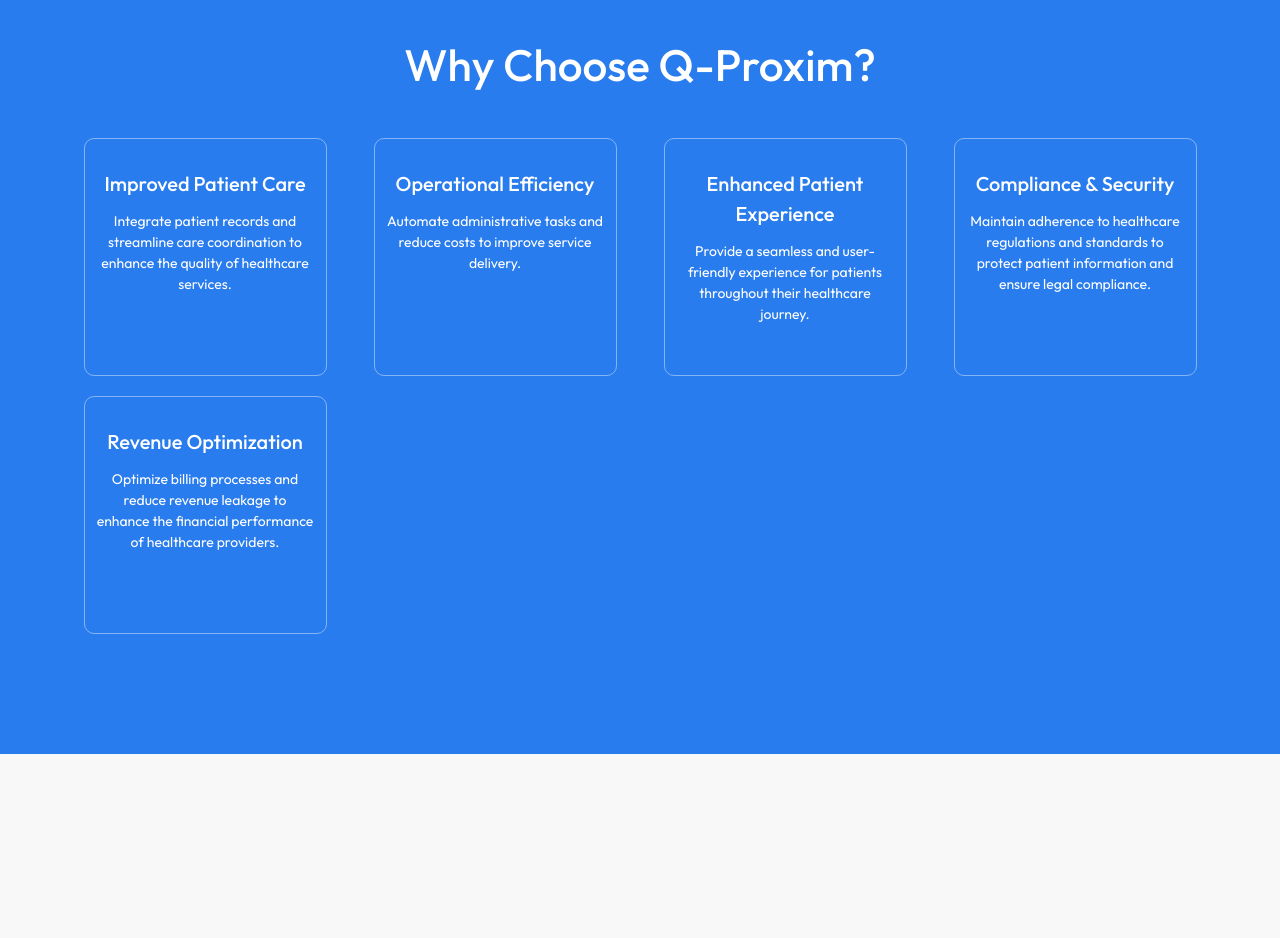
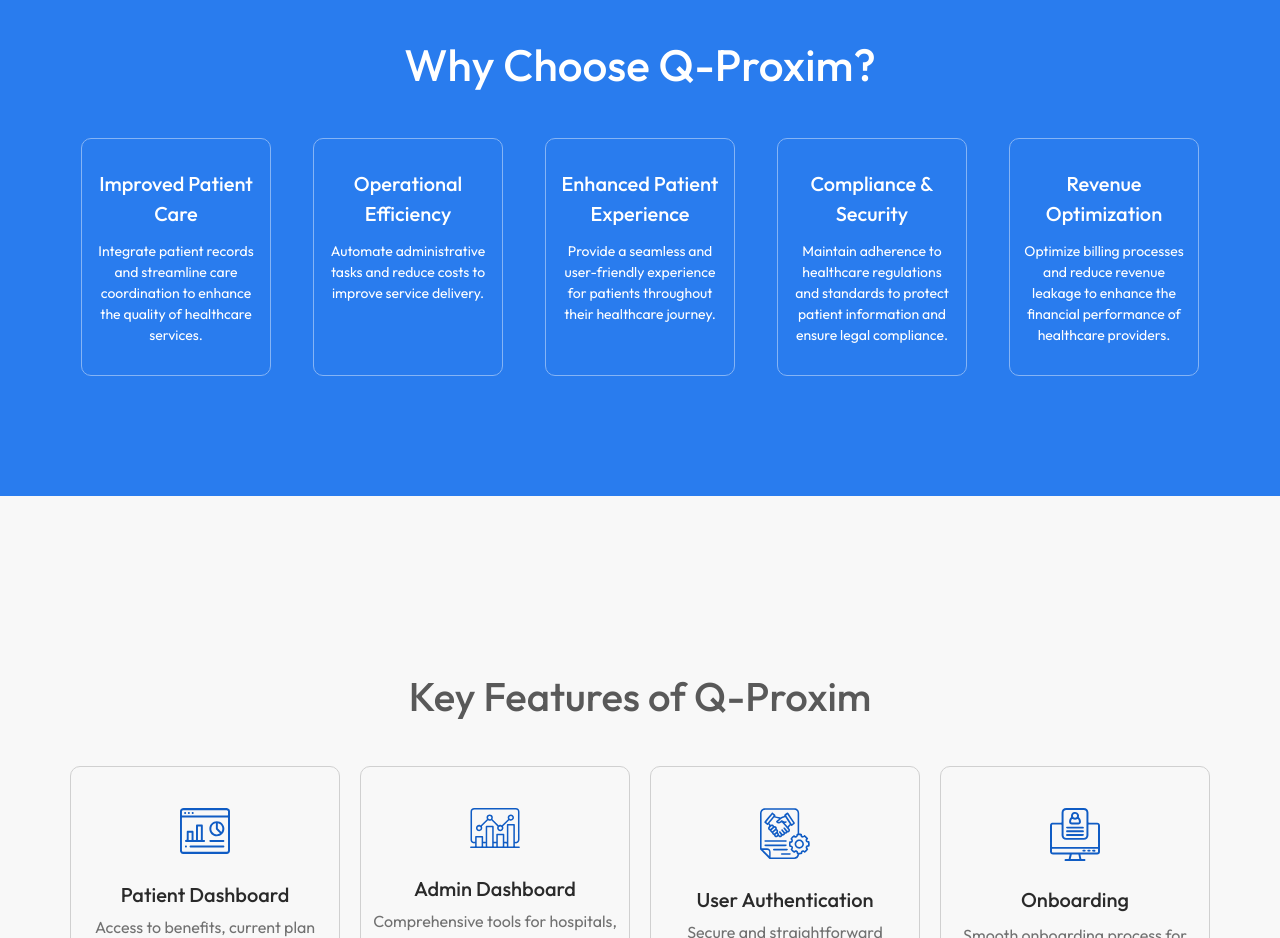
Before and after one commit to KEM-CONSOLATION/qproxim-landingpage, a React (Vite) app: page / in a window 1280 px wide. Shown: the part 1340-2278 px from the top of the page. Built offline with nearby package versions, Linux system fonts and the light colour scheme.

Commit message:
Fixed grid issue

```diff
--- a/src/Component/WhyChoose.jsx
+++ b/src/Component/WhyChoose.jsx
@@ -11,7 +11,7 @@
           className="overflow-x-auto mt-[40px]"
           style={{ scrollbarWidth: "none", msOverflowStyle: "none" }}
         > */}
-        <div className="grid sm:grid-cols-2 md:grid-cols-3 lg:grid-cols-4 2xl:grid-cols-5 gap-[20px] mt-[40px] place-items-center justify-items-center">
+        <div className="grid sm:grid-cols-2 md:grid-cols-3 lg:grid-cols-4 xl:grid-cols-5 gap-[20px] mt-[40px] place-items-center justify-center ">
           <div className="hover:bg-[#478FF0] border border-[#85B4F5] w-[90%] h-[238px] rounded-[10px] px-[12px] 2xl:py-[57px] py-[30px] text-center flex-shrink-0">
             <p className="font-[500] text-[20px] text-[#FFFFFF]">
               Improved Patient Care
```
